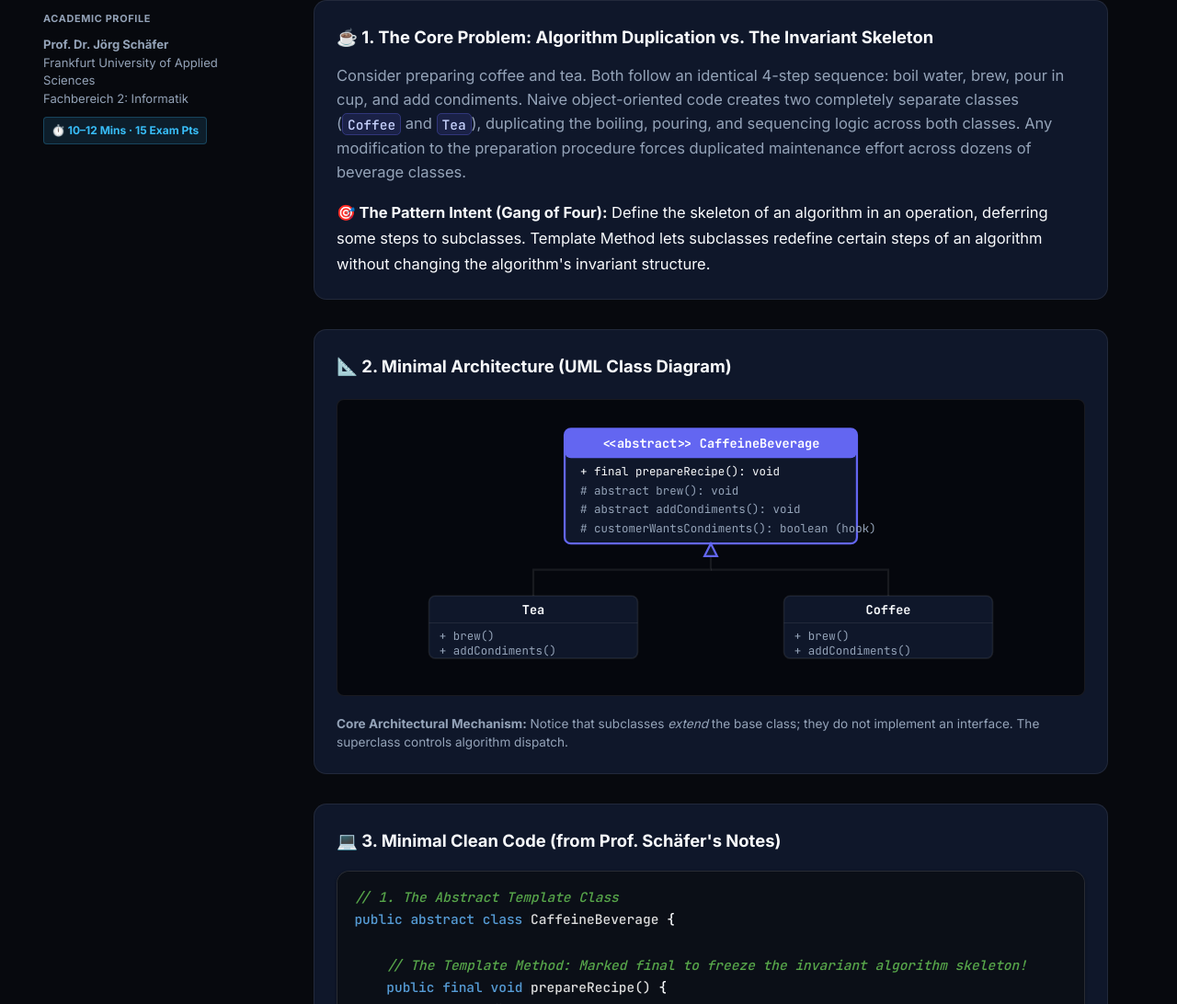
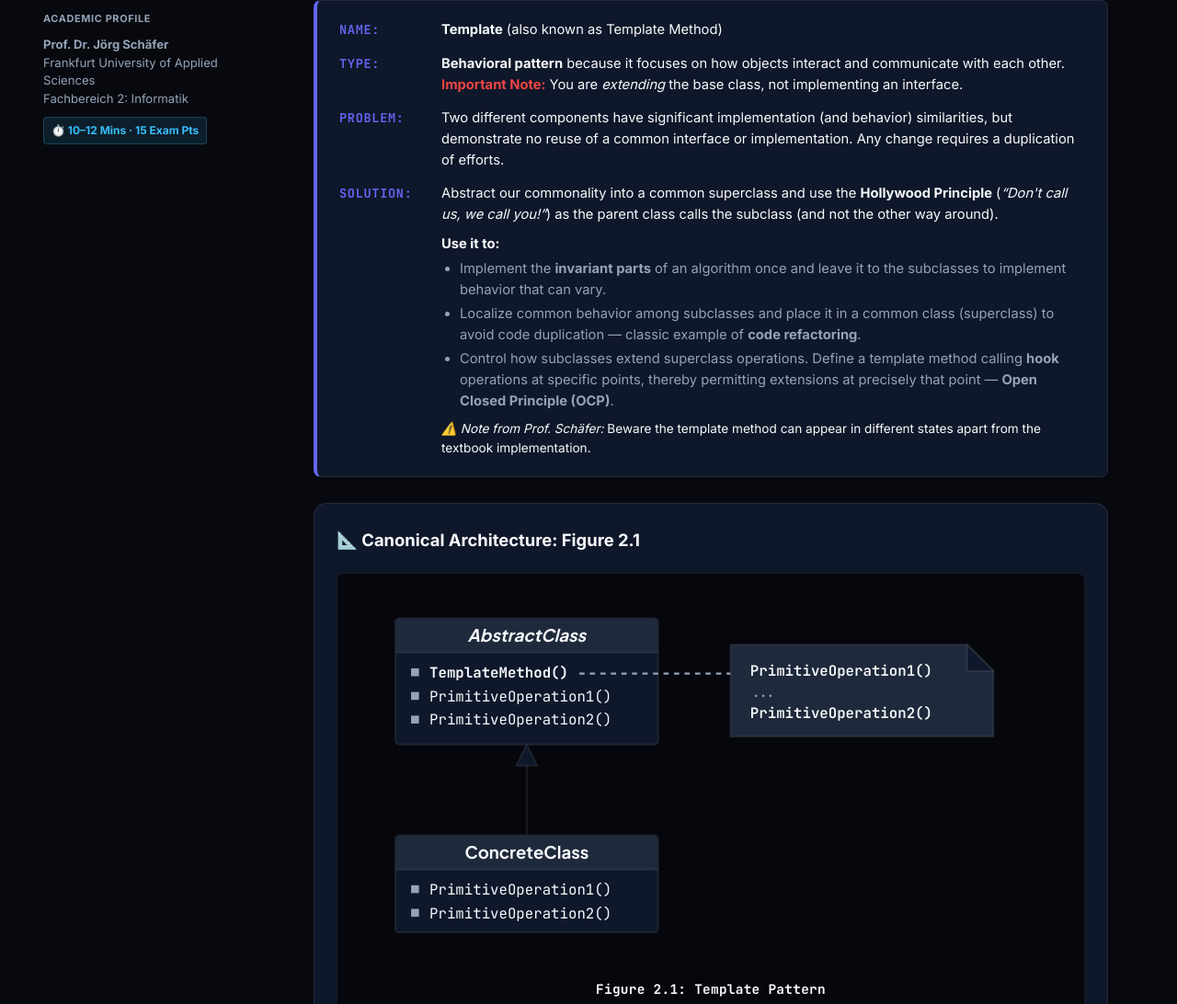
Before and after one commit to muhammadsaleem-dev/posa-notes, a website: page unit-2-behavioral.html in a window 1280 px wide. Shown: the part 521-1613 px from the top of the page at 92% size. Drawn offline with nearby package versions, Linux system fonts and the light colour scheme.

Commit message:
feat(unit-2): add canonical pattern profiles (Name, Type, Problem, Solution) and Figure 2.1 & 2.2 diagrams from professor notes

```diff
--- a/unit-2-behavioral.html
+++ b/unit-2-behavioral.html
@@ -93,6 +93,53 @@
   }
   .tradeoff-table td strong {
     color: var(--text);
+  }
+  .pattern-spec-box {
+    background: var(--bg-raised);
+    border: 1px solid var(--border);
+    border-left: 4px solid #6366f1;
+    border-radius: var(--radius-sm);
+    padding: 1.25rem 1.5rem;
+    margin-bottom: 1.75rem;
+  }
+  .spec-grid {
+    display: flex;
+    flex-direction: column;
+    gap: 0.85rem;
+  }
+  .spec-row {
+    display: grid;
+    grid-template-columns: 95px 1fr;
+    gap: 1rem;
+    align-items: baseline;
+    font-size: 0.92rem;
+    line-height: 1.55;
+  }
+  @media (max-width: 600px) {
+    .spec-row {
+      grid-template-columns: 1fr;
+      gap: 0.25rem;
+    }
+  }
+  .spec-label {
+    font-family: var(--font-mono);
+    font-weight: 700;
+    font-size: 0.85rem;
+    text-transform: uppercase;
+    letter-spacing: 0.05em;
+    color: var(--accent);
+  }
+  .spec-val {
+    color: var(--text);
+  }
+  .figure-caption {
+    text-align: center;
+    font-family: var(--font-mono);
+    font-size: 0.9rem;
+    font-weight: 700;
+    color: var(--text);
+    margin-top: 0.75rem;
+    letter-spacing: 0.02em;
   }
 </style>
 </head>
@@ -212,59 +259,85 @@
         </div>
       </div>
 
-      <!-- Problem & Intuition -->
-      <div class="guide-card">
-        <div class="guide-card-header">
-          <span>☕ 1. The Core Problem: Algorithm Duplication vs. The Invariant Skeleton</span>
-        </div>
-        <p style="margin:0 0 1rem; line-height:1.6; color:var(--text-muted);">
-          Consider preparing coffee and tea. Both follow an identical 4-step sequence: boil water, brew, pour in cup, and add condiments. Naive object-oriented code creates two completely separate classes (<code>Coffee</code> and <code>Tea</code>), duplicating the boiling, pouring, and sequencing logic across both classes. Any modification to the preparation procedure forces duplicated maintenance effort across dozens of beverage classes.
-        </p>
-        <div class="gotcha-box" style="margin:0;">
-          <strong>🎯 The Pattern Intent (Gang of Four):</strong>
-          Define the skeleton of an algorithm in an operation, deferring some steps to subclasses. Template Method lets subclasses redefine certain steps of an algorithm without changing the algorithm's invariant structure.
+      <!-- Official Pattern Profile: Name, Type, Problem, Solution -->
+      <div class="pattern-spec-box">
+        <div class="spec-grid">
+          <div class="spec-row">
+            <span class="spec-label">Name:</span>
+            <span class="spec-val"><strong>Template</strong> (also known as Template Method)</span>
+          </div>
+          <div class="spec-row">
+            <span class="spec-label">Type:</span>
+            <span class="spec-val"><strong>Behavioral pattern</strong> because it focuses on how objects interact and communicate with each other.<br><span style="color:#ef4444; font-weight:700;">Important Note:</span> You are <em>extending</em> the base class, not implementing an interface.</span>
+          </div>
+          <div class="spec-row">
+            <span class="spec-label">Problem:</span>
+            <span class="spec-val">Two different components have significant implementation (and behavior) similarities, but demonstrate no reuse of a common interface or implementation. Any change requires a duplication of efforts.</span>
+          </div>
+          <div class="spec-row">
+            <span class="spec-label">Solution:</span>
+            <span class="spec-val">
+              Abstract our commonality into a common superclass and use the <strong>Hollywood Principle</strong> (<em>“Don't call us, we call you!”</em>) as the parent class calls the subclass (and not the other way around).
+              <div style="margin-top:0.6rem; font-weight:700; color:var(--text);">Use it to:</div>
+              <ul style="margin:0.25rem 0 0 1.25rem; padding:0; color:var(--text-muted); line-height:1.55;">
+                <li>Implement the <strong>invariant parts</strong> of an algorithm once and leave it to the subclasses to implement behavior that can vary.</li>
+                <li>Localize common behavior among subclasses and place it in a common class (superclass) to avoid code duplication &mdash; classic example of <strong>code refactoring</strong>.</li>
+                <li>Control how subclasses extend superclass operations. Define a template method calling <strong>hook</strong> operations at specific points, thereby permitting extensions at precisely that point &mdash; <strong>Open Closed Principle (OCP)</strong>.</li>
+              </ul>
+              <div style="margin-top:0.5rem; font-size:0.85rem; color:var(--warn);">
+                <em>⚠️ Note from Prof. Schäfer:</em> Beware the template method can appear in different states apart from the textbook implementation.
+              </div>
+            </span>
+          </div>
         </div>
       </div>
 
-      <!-- Vector Architecture UML -->
+      <!-- Vector Architecture UML matching Figure 2.1 -->
       <div class="guide-card">
         <div class="guide-card-header">
-          <span>📐 2. Minimal Architecture (UML Class Diagram)</span>
+          <span>📐 Canonical Architecture: Figure 2.1</span>
         </div>
         <div class="uml-diagram-box" style="text-align:center;">
-          <svg viewBox="0 0 680 240" style="max-width:100%; height:auto;" aria-label="Template Method UML Diagram">
-            <!-- Abstract Class -->
-            <rect x="200" y="10" width="280" height="110" rx="6" fill="var(--bg-raised)" stroke="#6366f1" stroke-width="2"/>
-            <rect x="200" y="10" width="280" height="28" rx="6" fill="#6366f1"/>
-            <text x="340" y="28" fill="#fff" font-family="var(--font-mono)" font-size="12" font-weight="bold" text-anchor="middle">&lt;&lt;abstract&gt;&gt; CaffeineBeverage</text>
-            <text x="215" y="55" fill="var(--text)" font-family="var(--font-mono)" font-size="11">+ final prepareRecipe(): void</text>
-            <text x="215" y="73" fill="var(--text-muted)" font-family="var(--font-mono)" font-size="11"># abstract brew(): void</text>
-            <text x="215" y="91" fill="var(--text-muted)" font-family="var(--font-mono)" font-size="11"># abstract addCondiments(): void</text>
-            <text x="215" y="109" fill="var(--text-muted)" font-family="var(--font-mono)" font-size="11"># customerWantsCondiments(): boolean (hook)</text>
+          <svg viewBox="0 0 540 280" style="max-width:100%; height:auto;" aria-label="Figure 2.1: Template Pattern">
+            <!-- AbstractClass Box -->
+            <rect x="30" y="20" width="200" height="96" rx="3" fill="var(--bg-raised)" stroke="var(--border)" stroke-width="1.5"/>
+            <rect x="30" y="20" width="200" height="26" rx="3" fill="var(--bg-subtle)"/>
+            <text x="130" y="38" fill="var(--text)" font-family="var(--font-display)" font-size="13" font-style="italic" font-weight="700" text-anchor="middle">AbstractClass</text>
+            <line x1="30" y1="46" x2="230" y2="46" stroke="var(--border)" stroke-width="1.5"/>
+            <!-- Method items with dark square bullets -->
+            <rect x="42" y="58" width="6" height="6" fill="var(--text-muted)"/>
+            <text x="56" y="65" fill="var(--text)" font-family="var(--font-mono)" font-size="11" font-weight="700">TemplateMethod()</text>
+            <rect x="42" y="76" width="6" height="6" fill="var(--text-muted)"/>
+            <text x="56" y="83" fill="var(--text)" font-family="var(--font-mono)" font-size="11">PrimitiveOperation1()</text>
+            <rect x="42" y="94" width="6" height="6" fill="var(--text-muted)"/>
+            <text x="56" y="101" fill="var(--text)" font-family="var(--font-mono)" font-size="11">PrimitiveOperation2()</text>
 
-            <!-- Generalization Arrows -->
-            <path d="M 170 170 L 170 145 L 340 145 L 340 120" fill="none" stroke="var(--border)" stroke-width="2"/>
-            <path d="M 510 170 L 510 145 L 340 145" fill="none" stroke="var(--border)" stroke-width="2"/>
-            <polygon points="340,120 334,132 346,132" fill="var(--bg-raised)" stroke="#6366f1" stroke-width="2"/>
+            <!-- Dashed Line to Note -->
+            <line x1="170" y1="62" x2="285" y2="62" stroke="var(--text-muted)" stroke-width="1.5" stroke-dasharray="4,4"/>
 
-            <!-- Concrete Class: Tea -->
-            <rect x="70" y="170" width="200" height="60" rx="6" fill="var(--bg-raised)" stroke="var(--border)" stroke-width="1.5"/>
-            <text x="170" y="188" fill="var(--text)" font-family="var(--font-mono)" font-size="12" font-weight="bold" text-anchor="middle">Tea</text>
-            <line x1="70" y1="196" x2="270" y2="196" stroke="var(--border)" stroke-width="1"/>
-            <text x="80" y="212" fill="var(--text-muted)" font-family="var(--font-mono)" font-size="11">+ brew()</text>
-            <text x="80" y="226" fill="var(--text-muted)" font-family="var(--font-mono)" font-size="11">+ addCondiments()</text>
+            <!-- Dog-eared Note Box -->
+            <path d="M 285 40 L 465 40 L 485 60 L 485 110 L 285 110 Z" fill="var(--bg-subtle)" stroke="var(--border)" stroke-width="1.5"/>
+            <path d="M 465 40 L 465 60 L 485 60 Z" fill="var(--bg-raised)" stroke="var(--border)" stroke-width="1.5"/>
+            <text x="300" y="64" fill="var(--text)" font-family="var(--font-mono)" font-size="11" font-weight="600">PrimitiveOperation1()</text>
+            <text x="300" y="80" fill="var(--text-muted)" font-family="var(--font-mono)" font-size="11">...</text>
+            <text x="300" y="96" fill="var(--text)" font-family="var(--font-mono)" font-size="11" font-weight="600">PrimitiveOperation2()</text>
 
-            <!-- Concrete Class: Coffee -->
-            <rect x="410" y="170" width="200" height="60" rx="6" fill="var(--bg-raised)" stroke="var(--border)" stroke-width="1.5"/>
-            <text x="510" y="188" fill="var(--text)" font-family="var(--font-mono)" font-size="12" font-weight="bold" text-anchor="middle">Coffee</text>
-            <line x1="410" y1="196" x2="610" y2="196" stroke="var(--border)" stroke-width="1"/>
-            <text x="420" y="212" fill="var(--text-muted)" font-family="var(--font-mono)" font-size="11">+ brew()</text>
-            <text x="420" y="226" fill="var(--text-muted)" font-family="var(--font-mono)" font-size="11">+ addCondiments()</text>
+            <!-- Inheritance Line & Hollow Triangle -->
+            <line x1="130" y1="185" x2="130" y2="132" stroke="var(--border)" stroke-width="1.5"/>
+            <polygon points="130,116 122,132 138,132" fill="var(--bg-raised)" stroke="var(--border)" stroke-width="1.5"/>
+
+            <!-- ConcreteClass Box -->
+            <rect x="30" y="185" width="200" height="74" rx="3" fill="var(--bg-raised)" stroke="var(--border)" stroke-width="1.5"/>
+            <rect x="30" y="185" width="200" height="26" rx="3" fill="var(--bg-subtle)"/>
+            <text x="130" y="203" fill="var(--text)" font-family="var(--font-display)" font-size="13" font-weight="700" text-anchor="middle">ConcreteClass</text>
+            <line x1="30" y1="211" x2="230" y2="211" stroke="var(--border)" stroke-width="1.5"/>
+            <rect x="42" y="223" width="6" height="6" fill="var(--text-muted)"/>
+            <text x="56" y="230" fill="var(--text)" font-family="var(--font-mono)" font-size="11">PrimitiveOperation1()</text>
+            <rect x="42" y="241" width="6" height="6" fill="var(--text-muted)"/>
+            <text x="56" y="248" fill="var(--text)" font-family="var(--font-mono)" font-size="11">PrimitiveOperation2()</text>
           </svg>
+          <div class="figure-caption">Figure 2.1: Template Pattern</div>
         </div>
-        <p style="margin:0; font-size:0.85rem; color:var(--text-muted); line-height:1.5;">
-          <strong>Core Architectural Mechanism:</strong> Notice that subclasses <em>extend</em> the base class; they do not implement an interface. The superclass controls algorithm dispatch.
-        </p>
       </div>
 
       <!-- Minimal Code Implementation -->
@@ -401,63 +474,90 @@ public class Tea extends CaffeineBeverage {
         </div>
       </div>
 
-      <!-- Problem & Intuition -->
-      <div class="guide-card">
-        <div class="guide-card-header">
-          <span>🎮 1. The Core Problem: The Tight UI Coupling Trap</span>
-        </div>
-        <p style="margin:0 0 1rem; line-height:1.6; color:var(--text-muted);">
-          Imagine designing a programmable Home Automation Remote Control with 7 slots. If the remote button class directly references <code>LivingRoomLight.on()</code> or <code>Stereo.setCD()</code>, the remote becomes tightly coupled to every vendor's concrete device classes. Whenever a new device is installed, the remote must be edited and recompiled.
-        </p>
-        <div class="gotcha-box" style="margin:0;">
-          <strong>🎯 The Pattern Intent (Gang of Four):</strong>
-          Encapsulate a request as an object, thereby letting you parameterize clients with different requests, queue or log requests, and support undoable operations.
+      <!-- Official Pattern Profile: Name, Type, Problem, Solution -->
+      <div class="pattern-spec-box">
+        <div class="spec-grid">
+          <div class="spec-row">
+            <span class="spec-label">Name:</span>
+            <span class="spec-val"><strong>Command</strong> (also known as <em>Action</em>)</span>
+          </div>
+          <div class="spec-row">
+            <span class="spec-label">Type:</span>
+            <span class="spec-val"><strong>Behavioral pattern</strong> because it decouples the object that invokes an operation from the object that actually knows how to perform it.</span>
+          </div>
+          <div class="spec-row">
+            <span class="spec-label">Problem:</span>
+            <span class="spec-val">An application needs to issue requests to objects without knowing anything about the operation being requested or the receiver of the request. Directly coupling UI triggers (like buttons or menus) to receiver classes creates tight coupling and prevents supporting undo/redo, request queues, or macro execution.</span>
+          </div>
+          <div class="spec-row">
+            <span class="spec-label">Solution:</span>
+            <span class="spec-val">
+              Encapsulate a request as an object (implementing a common <code>Command</code> interface with <code>execute()</code> and <code>undo()</code>). Bind the receiver and its required parameters inside the command object via <strong>Dependency Injection</strong>, completely decoupling the Invoker from the Receiver.
+            </span>
+          </div>
         </div>
       </div>
 
-      <!-- Vector Architecture UML -->
+      <!-- Vector Architecture UML matching Figure 2.2 -->
       <div class="guide-card">
         <div class="guide-card-header">
-          <span>📐 2. Minimal Architecture (UML Class Diagram)</span>
+          <span>📐 Canonical Architecture: Figure 2.2</span>
         </div>
         <div class="uml-diagram-box" style="text-align:center;">
-          <svg viewBox="0 0 680 200" style="max-width:100%; height:auto;" aria-label="Command Pattern UML Diagram">
-            <!-- Invoker: RemoteControl -->
-            <rect x="30" y="50" width="160" height="90" rx="6" fill="var(--bg-raised)" stroke="#6366f1" stroke-width="2"/>
-            <rect x="30" y="50" width="160" height="26" rx="6" fill="#6366f1"/>
-            <text x="110" y="68" fill="#fff" font-family="var(--font-mono)" font-size="12" font-weight="bold" text-anchor="middle">RemoteControl (Invoker)</text>
-            <text x="40" y="95" fill="var(--text)" font-family="var(--font-mono)" font-size="11">- onCommands: Command[]</text>
-            <text x="40" y="112" fill="var(--text)" font-family="var(--font-mono)" font-size="11">- undoCommand: Command</text>
-            <text x="40" y="128" fill="var(--text-muted)" font-family="var(--font-mono)" font-size="11">+ onButtonPushed(slot)</text>
+          <svg viewBox="0 0 650 240" style="max-width:100%; height:auto;" aria-label="Figure 2.2: Command Pattern">
+            <!-- Invoker -->
+            <rect x="25" y="40" width="130" height="65" rx="3" fill="var(--bg-raised)" stroke="var(--border)" stroke-width="1.5"/>
+            <rect x="25" y="40" width="130" height="24" rx="3" fill="var(--bg-subtle)"/>
+            <text x="90" y="56" fill="var(--text)" font-family="var(--font-display)" font-size="12" font-weight="700" text-anchor="middle">Invoker</text>
+            <line x1="25" y1="64" x2="155" y2="64" stroke="var(--border)" stroke-width="1.5"/>
 
-            <!-- Association to Command -->
-            <line x1="190" y1="95" x2="270" y2="95" stroke="var(--border)" stroke-width="2"/>
-            <polygon points="270,95 260,90 260,100" fill="var(--text-muted)"/>
-            <text x="230" y="88" fill="var(--text-muted)" font-family="var(--font-mono)" font-size="10">invokes</text>
+            <!-- Association Arrow to Command -->
+            <line x1="155" y1="72" x2="235" y2="72" stroke="var(--border)" stroke-width="1.5"/>
+            <polygon points="235,72 225,67 225,77" fill="var(--border)"/>
 
             <!-- Command Interface -->
-            <rect x="270" y="55" width="150" height="75" rx="6" fill="var(--bg-raised)" stroke="#38bdf8" stroke-width="2"/>
-            <rect x="270" y="55" width="150" height="24" rx="6" fill="#38bdf8"/>
-            <text x="345" y="72" fill="#fff" font-family="var(--font-mono)" font-size="11" font-weight="bold" text-anchor="middle">&lt;&lt;interface&gt;&gt; Command</text>
-            <text x="280" y="97" fill="var(--text)" font-family="var(--font-mono)" font-size="11">+ execute(): void</text>
-            <text x="280" y="115" fill="var(--text)" font-family="var(--font-mono)" font-size="11">+ undo(): void</text>
+            <rect x="240" y="40" width="150" height="65" rx="3" fill="var(--bg-raised)" stroke="var(--border)" stroke-width="1.5"/>
+            <rect x="240" y="40" width="150" height="24" rx="3" fill="var(--bg-subtle)"/>
+            <text x="315" y="56" fill="var(--text)" font-family="var(--font-display)" font-size="12" font-style="italic" font-weight="700" text-anchor="middle">&lt;&lt;interface&gt;&gt; Command</text>
+            <line x1="240" y1="64" x2="390" y2="64" stroke="var(--border)" stroke-width="1.5"/>
+            <text x="252" y="82" fill="var(--text)" font-family="var(--font-mono)" font-size="11">+ Execute()</text>
+            <text x="252" y="96" fill="var(--text)" font-family="var(--font-mono)" font-size="11">+ Undo()</text>
 
-            <!-- Realization to ConcreteCommand -->
-            <line x1="420" y1="95" x2="480" y2="95" stroke="var(--border)" stroke-dasharray="4,4" stroke-width="2"/>
-            <polygon points="430,90 420,95 430,100" fill="var(--bg-raised)" stroke="var(--border)" stroke-width="1.5"/>
+            <!-- Realization Arrow from ConcreteCommand -->
+            <line x1="315" y1="160" x2="315" y2="120" stroke="var(--border)" stroke-width="1.5" stroke-dasharray="4,4"/>
+            <polygon points="315,105 307,120 323,120" fill="var(--bg-raised)" stroke="var(--border)" stroke-width="1.5"/>
 
-            <!-- Concrete Command -->
-            <rect x="480" y="45" width="170" height="95" rx="6" fill="var(--bg-raised)" stroke="var(--border)" stroke-width="1.5"/>
-            <text x="565" y="66" fill="var(--text)" font-family="var(--font-mono)" font-size="12" font-weight="bold" text-anchor="middle">LightOnCommand</text>
-            <line x1="480" y1="74" x2="650" y2="74" stroke="var(--border)" stroke-width="1"/>
-            <text x="490" y="92" fill="var(--text-muted)" font-family="var(--font-mono)" font-size="11">- light: Light (Receiver)</text>
-            <text x="490" y="110" fill="var(--text)" font-family="var(--font-mono)" font-size="11">+ execute() -&gt; light.on()</text>
-            <text x="490" y="127" fill="var(--text)" font-family="var(--font-mono)" font-size="11">+ undo() -&gt; light.off()</text>
+            <!-- ConcreteCommand -->
+            <rect x="230" y="160" width="170" height="65" rx="3" fill="var(--bg-raised)" stroke="var(--border)" stroke-width="1.5"/>
+            <rect x="230" y="160" width="170" height="24" rx="3" fill="var(--bg-subtle)"/>
+            <text x="315" y="176" fill="var(--text)" font-family="var(--font-display)" font-size="12" font-weight="700" text-anchor="middle">ConcreteCommand</text>
+            <line x1="230" y1="184" x2="400" y2="184" stroke="var(--border)" stroke-width="1.5"/>
+            <text x="242" y="199" fill="var(--text-muted)" font-family="var(--font-mono)" font-size="10">- state</text>
+            <text x="242" y="214" fill="var(--text)" font-family="var(--font-mono)" font-size="11">+ Execute()</text>
+
+            <!-- Dashed line to Note -->
+            <line x1="330" y1="210" x2="440" y2="210" stroke="var(--text-muted)" stroke-width="1.5" stroke-dasharray="4,4"/>
+
+            <!-- Note Box -->
+            <path d="M 440 190 L 565 190 L 580 205 L 580 230 L 440 230 Z" fill="var(--bg-subtle)" stroke="var(--border)" stroke-width="1.5"/>
+            <path d="M 565 190 L 565 205 L 580 205 Z" fill="var(--bg-raised)" stroke="var(--border)" stroke-width="1.5"/>
+            <text x="452" y="214" fill="var(--text)" font-family="var(--font-mono)" font-size="11" font-weight="600">receiver.Action()</text>
+
+            <!-- Association from ConcreteCommand to Receiver -->
+            <line x1="400" y1="175" x2="505" y2="175" stroke="var(--border)" stroke-width="1.5"/>
+            <line x1="505" y1="175" x2="505" y2="105" stroke="var(--border)" stroke-width="1.5"/>
+            <polygon points="505,105 500,115 510,115" fill="var(--border)"/>
+            <text x="445" y="168" fill="var(--text-muted)" font-family="var(--font-mono)" font-size="10">receiver</text>
+
+            <!-- Receiver -->
+            <rect x="440" y="40" width="130" height="65" rx="3" fill="var(--bg-raised)" stroke="var(--border)" stroke-width="1.5"/>
+            <rect x="440" y="40" width="130" height="24" rx="3" fill="var(--bg-subtle)"/>
+            <text x="505" y="56" fill="var(--text)" font-family="var(--font-display)" font-size="12" font-weight="700" text-anchor="middle">Receiver</text>
+            <line x1="440" y1="64" x2="570" y2="64" stroke="var(--border)" stroke-width="1.5"/>
+            <text x="452" y="85" fill="var(--text)" font-family="var(--font-mono)" font-size="11">+ Action()</text>
           </svg>
+          <div class="figure-caption">Figure 2.2: Command Pattern</div>
         </div>
-        <p style="margin:0; font-size:0.85rem; color:var(--text-muted); line-height:1.5;">
-          <strong>Core Decoupling:</strong> The Invoker knows <em>nothing</em> about the Receiver (<code>Light</code>). It only invokes <code>execute()</code> on a generic <code>Command</code> interface pointer.
-        </p>
       </div>
 
       <!-- Minimal Code Implementation -->
```
